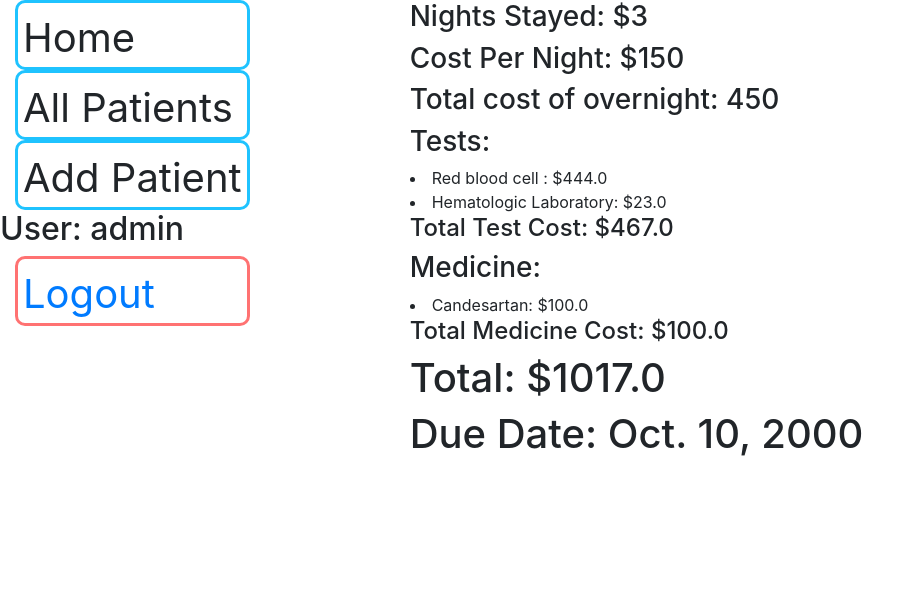
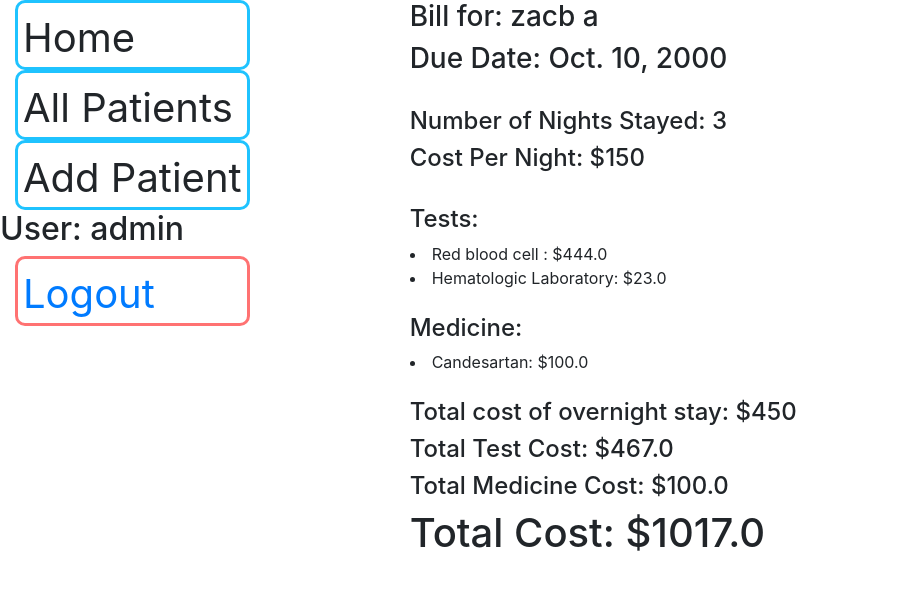
Before and after one commit to jaredrkozar/CS460Final, a Django app: page /staff/patient_bill_display/1 in a window 1280 px wide. Shown: the top 590 px of the page, without its empty margins (0-922 px from the left). Run offline with Django 3.2, Linux system fonts and the light colour scheme; a user stored in the database is signed in; data comes from the database, SQL or seed files in the repository; both versions use the stored data as it was after the commit.

Commit message:
organized bills page

```diff
--- a/emergencyroom/staff/templates/staff/display_bill.html
+++ b/emergencyroom/staff/templates/staff/display_bill.html
@@ -3,29 +3,35 @@
 
 {% block content %}
     {% if test_list %}
+<h3>Bill for: {{patient.first_name}} {{patient.last_name}}</h3>
+<h3>Due Date: {{patient.bill_due_date}}</h3>
+<br>
+<h4>Number of Nights Stayed: {{patient.nights_stayed}}</h4>
+<h4>Cost Per Night: $150</h4>
 
-<h3>Nights Stayed: ${{patient.nights_stayed}}</h3>
-<h3>Cost Per Night: $150</h3>
-<h3>Total cost of overnight: {{night_cost}}</h3>
-
-<h3>Tests: </h3>
+<br>
+<h4>Tests: </h4>
            {% for test in test_list %}
            <li>
              <a >{{test.get_test_display}}: ${{test.cost}} </a>
            </li>
      {%  endfor %}
      {% endif %}
-    <h4>Total Test Cost: ${{total_test_cost}}</h4>
 
-<h3>Medicine: </h3>
+<br>
+
+<h4>Medicine: </h4>
            {% for med in medication_list %}
            <li>
              <a >{{med.get_medicine_display}}: ${{med.cost}} </a>
            </li>
      {%  endfor %}
-    <h4>Total Medicine Cost: ${{total_med_cost}}</h4>
-<h1>Total: ${{total_cost}}</h1>
-<h1>Due Date: {{patient.bill_due_date}}</h1>
+
+<br>
+<h4>Total cost of overnight stay: ${{night_cost}}</h4>
+<h4>Total Test Cost: ${{total_test_cost}}</h4>
+<h4>Total Medicine Cost: ${{total_med_cost}}</h4>
+<h1>Total Cost: ${{total_cost}}</h1>
 
 
 
--- a/emergencyroom/staff/templates/staff/patient_detail.html
+++ b/emergencyroom/staff/templates/staff/patient_detail.html
@@ -133,9 +133,9 @@
 {% endif %}
 {% endif %}
 {% if request.user|has_group:'billing' %}
-<a href = {{patient.get_bill_form_url}}>set bill date</a>
+<a href = {{patient.get_bill_form_url}}>Set Bill Date</a>
 <h3>Bill Due {{ patient.bill_due_date }}</h3>
-<a href = {{patient.get_bill_display_url}}>display bill</a>
+<a href = {{patient.get_bill_display_url}}>View Bill</a>
 
 {% endif %}
 
```
Also changed, not shown: emergencyroom/staff/templates/staff/patient_bill.html (deleted, +0 -20 lines), emergencyroom/db.sqlite3.
